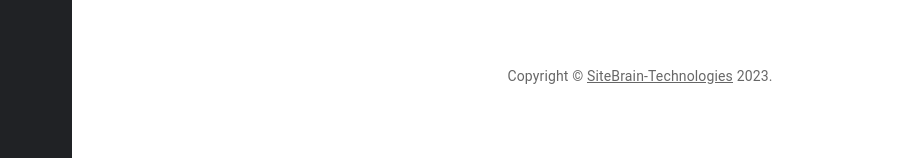
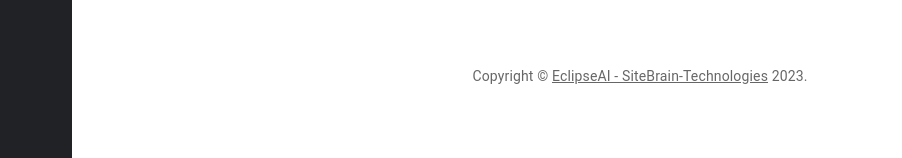
Before and after one commit to Alexie81/EclipseAI, a React (Create React App) app: page /account in a window 1280 px wide. Shown: the part 461-619 px from the top of the page, without its empty margins (0-902 px from the left). Built offline with nearby package versions, Linux system fonts and the light colour scheme.

Commit message:
finish TODO

```diff
--- a/src/Account.js
+++ b/src/Account.js
@@ -54,7 +54,7 @@ function Copyright(props) {
     <Typography variant="body2" color="text.secondary" align="center" {...props}>
       {'Copyright © '}
       <Link color="inherit" target="_blank" href="https://sitebrain-technologies.web.app/">
-        SiteBrain-Technologies
+        EclipseAI - SiteBrain-Technologies
       </Link>{' '}
       {new Date().getFullYear()}
       {'.'}
@@ -62,7 +62,6 @@ function Copyright(props) {
   );
 }
 
-const theme = createTheme();
 
 export default function Account() {
 
```
Also changed, not shown: 1 other file (tests, documents, lock files or other folders).
